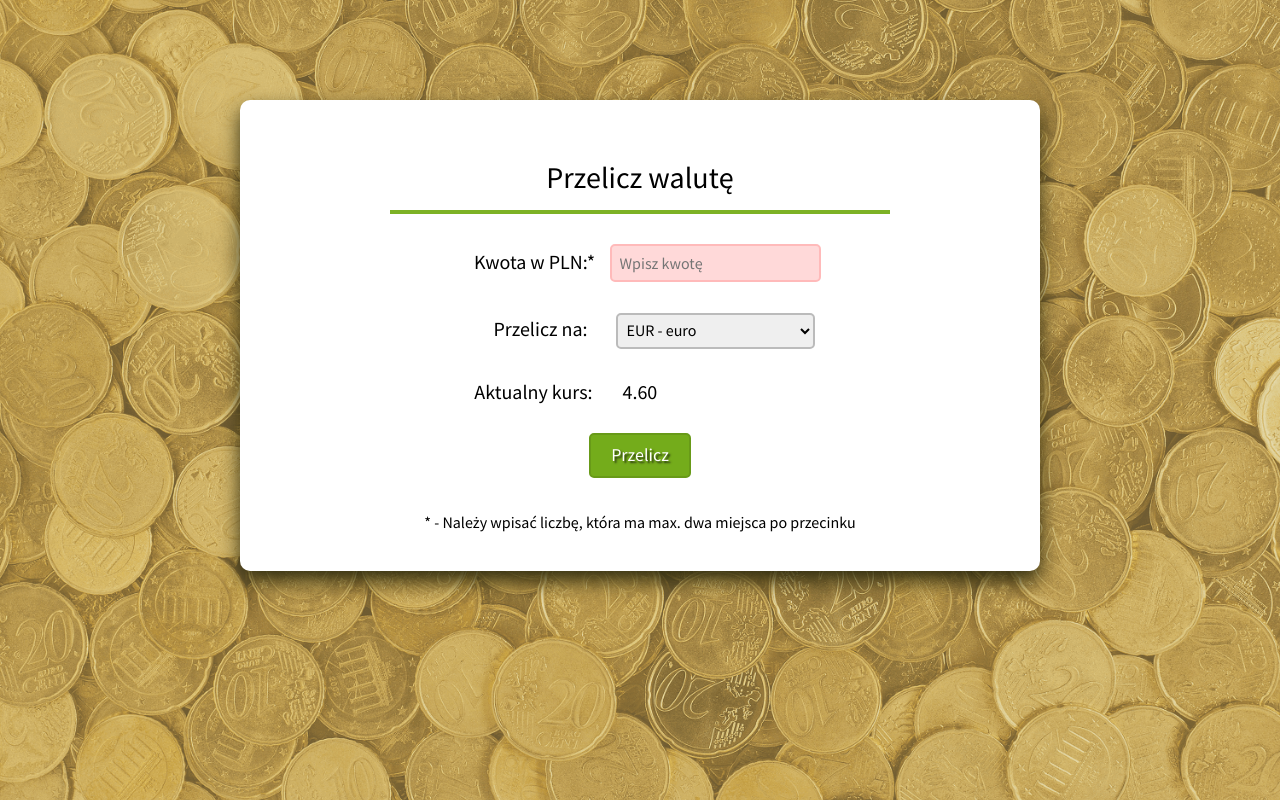
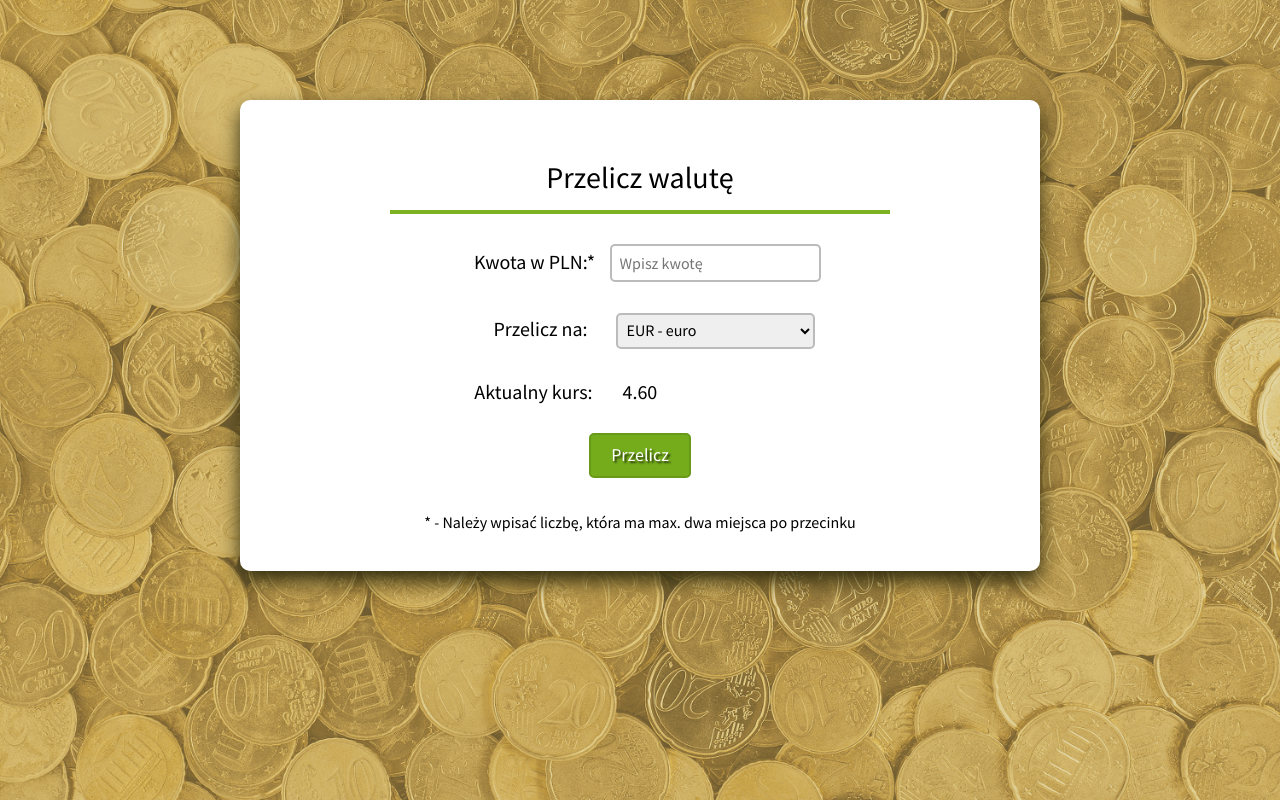
Before and after one commit to olachrzan/currency_converter_react, a React (Create React App) app: page / in a window 1280 px wide. Built offline with nearby package versions, Linux system fonts and the light colour scheme.

Commit message:
Add invalid input styles with useState

```diff
--- a/src/Form/index.js
+++ b/src/Form/index.js
@@ -7,6 +7,7 @@ import RateContainer from "../RateContainer";
 const Form = ({ calculateResult, result }) => {
 	const [amount, setAmount] = useState("");
 	const [currency, setCurrency] = useState(currencies[0].shortName);
+	const [wasValidated, setWasValidated] = useState(false);
 
 	const onFormSubmit = (event) => {
 		event.preventDefault();
@@ -20,7 +21,8 @@ const Form = ({ calculateResult, result }) => {
 				<input
 					value={amount}
 					onChange={({ target }) => setAmount(target.value)}
-					className="form__field form__field--size"
+					onBlur={() => { setWasValidated(true) }}
+					className={`form__field form__field--size ${wasValidated ? 'form_field--validated' : ''}`}
 					placeholder="Wpisz kwotę"
 					type="number"
 					min="0.01"
@@ -42,7 +44,12 @@ const Form = ({ calculateResult, result }) => {
 				</select>
 			</label>
 			<RateContainer currencies={currencies} currency={currency} />
-			<input className="form__button" type="submit" value="Przelicz" />
+			<input
+				className="form__button"
+				type="submit"
+				value="Przelicz"
+				onClick={() => setWasValidated(true)}
+			/>
 			<Result result={result} />
 			<p className="form__paragraph">
 				* - Należy wpisać liczbę, która ma max. dwa miejsca po przecinku
--- a/src/Form/style.css
+++ b/src/Form/style.css
@@ -33,7 +33,7 @@
    border: 2px solid #bbb;
 }
 
-.form__field:invalid {
+.form_field--validated:invalid {
    border: 2px solid rgb(255, 186, 186);
    background-color: rgba(255, 186, 186, 0.541);
 }
```
